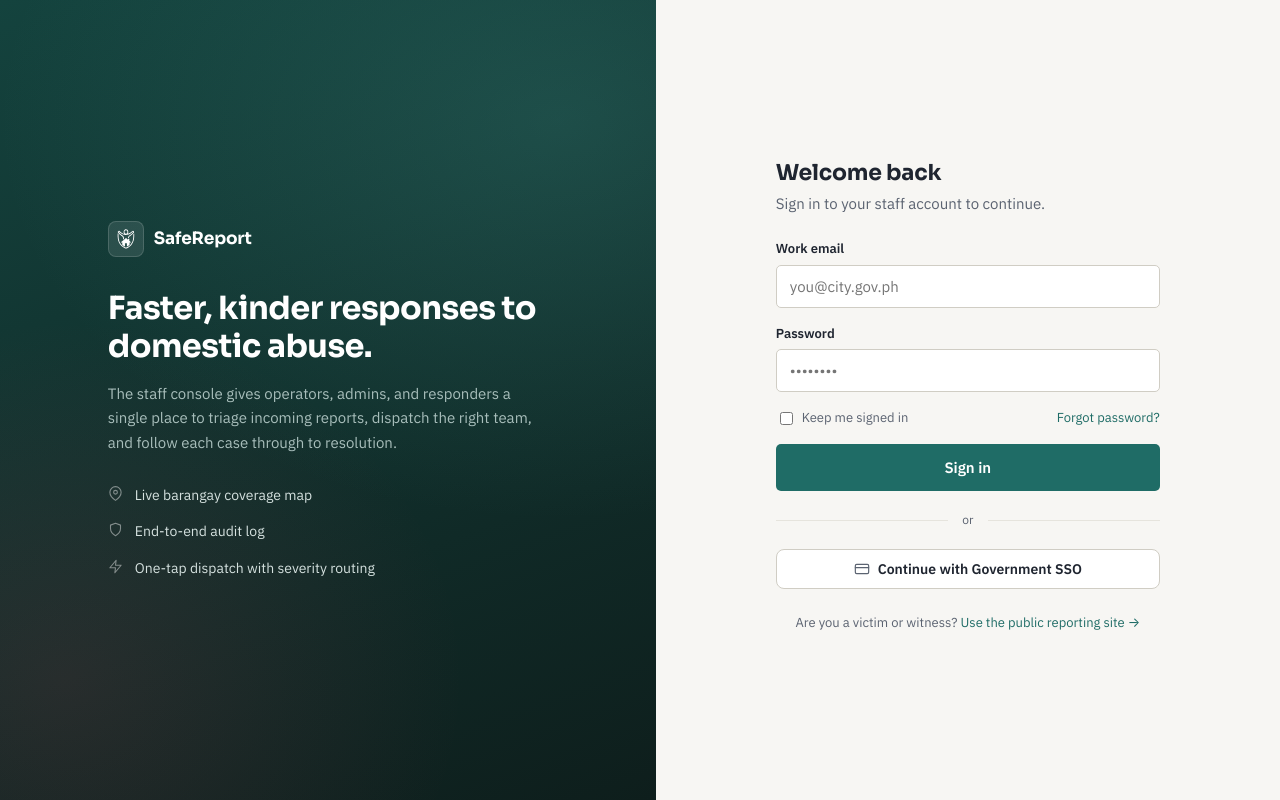
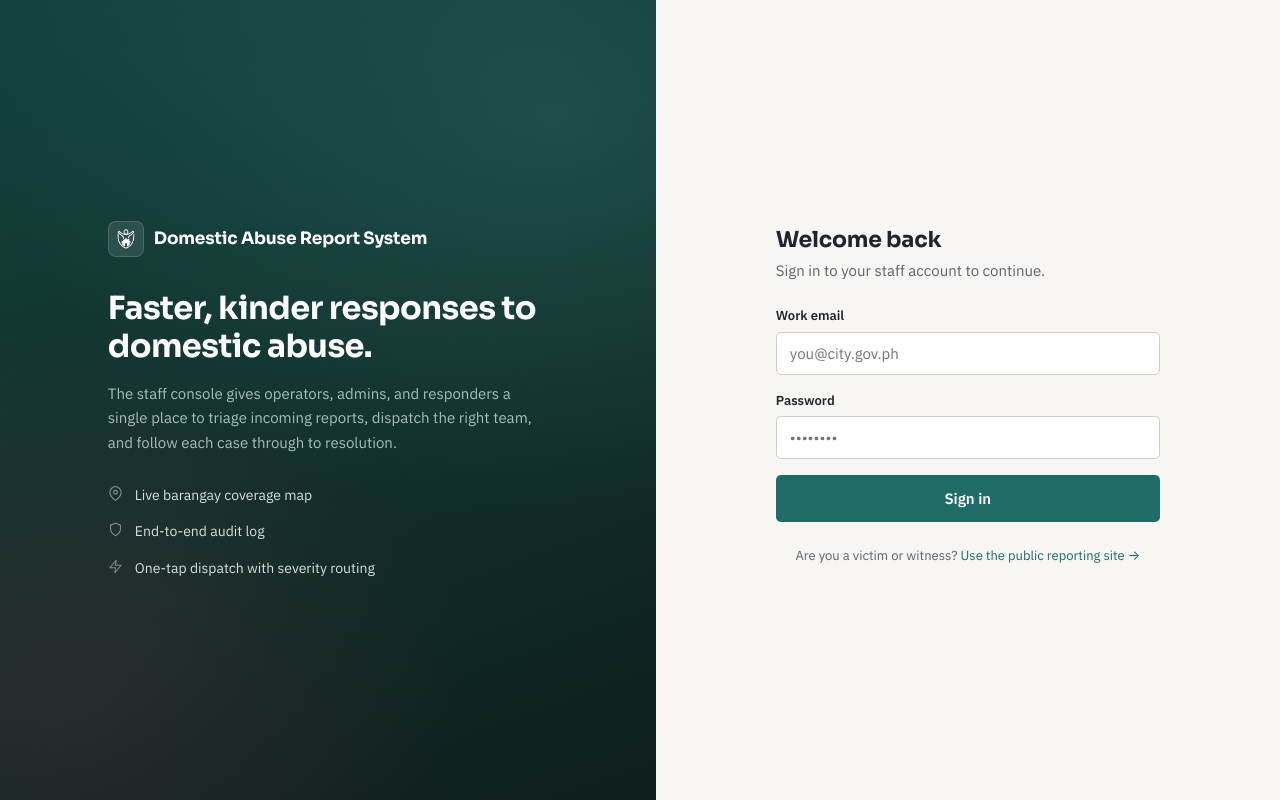
Before and after one commit to 5kr1mp/dars, a Vue app in the folder client/: page /staff/login in a window 1280 px wide. Built offline with nearby package versions, Linux system fonts and the light colour scheme.

Commit message:
refactor: update login functionality and improve error handling in LoginView

```diff
--- a/client/src/views/staff/LoginView.vue
+++ b/client/src/views/staff/LoginView.vue
@@ -1,25 +1,29 @@
 <script setup lang="ts">
 import { ref } from 'vue'
-import { useRouter } from 'vue-router'
 import AppButton from '../../components/common/AppButton.vue'
 import AppLogo from '../../components/common/AppLogo.vue'
+import { useAuth } from '../../services/auth'
 
-const router = useRouter()
+const { login: authLogin } = useAuth()
 const email = ref('')
 const password = ref('')
 const loading = ref(false)
 const error = ref('')
 
-function login() {
+async function login() {
   if (!email.value || !password.value) {
     error.value = 'Please enter your email and password.'
     return
   }
   error.value = ''
   loading.value = true
-  setTimeout(() => {
-    router.push('/staff/dashboard')
-  }, 600)
+  try {
+    await authLogin(email.value, password.value)
+  } catch (e: any) {
+    error.value = e.message ?? 'Invalid credentials. Please try again.'
+  } finally {
+    loading.value = false
+  }
 }
 </script>
 
@@ -31,7 +35,7 @@ function login() {
           <span class="brand__mark">
             <AppLogo :size="20" variant="white" />
           </span>
-          <strong>SafeReport</strong>
+          <strong>Domestic Abuse Report System</strong>
         </div>
         <h1>Faster, kinder responses to domestic abuse.</h1>
         <p>
@@ -101,31 +105,12 @@ function login() {
             />
           </div>
 
-          <div class="auth__meta">
-            <label class="check">
-              <input type="checkbox" /> Keep me signed in
-            </label>
-            <a href="#" class="forgot-link">Forgot password?</a>
-          </div>
-
           <div v-if="error" class="error" role="alert">{{ error }}</div>
 
           <AppButton type="submit" variant="primary" size="lg" block :disabled="loading">
             {{ loading ? 'Signing in…' : 'Sign in' }}
           </AppButton>
         </form>
-
-        <div class="divider"><span>or</span></div>
-
-        <button class="sso-btn">
-          <svg width="16" height="16" viewBox="0 0 24 24" fill="none" stroke="currentColor"
-            stroke-width="1.75" stroke-linecap="round" stroke-linejoin="round"
-            aria-hidden="true">
-            <rect x="2" y="5" width="20" height="14" rx="2" />
-            <path d="M2 10h20" />
-          </svg>
-          Continue with Government SSO
-        </button>
 
         <p class="auth__foot muted">
           Are you a victim or witness?
@@ -273,22 +258,6 @@ function login() {
   gap: var(--space-4);
 }
 
-.auth__meta {
-  display: flex;
-  align-items: center;
-  justify-content: space-between;
-  font-size: 13px;
-}
-
-.forgot-link {
-  color: var(--color-primary-600);
-  text-decoration: none;
-}
-
-.forgot-link:hover {
-  text-decoration: underline;
-}
-
 .error {
   background: var(--color-danger-bg);
   color: var(--color-danger);
@@ -297,65 +266,6 @@ function login() {
   border-radius: 6px;
   font-size: 13px;
   line-height: 1.5;
-}
-
-.check {
-  display: inline-flex;
-  align-items: center;
-  gap: var(--space-1-5, 6px);
-  color: var(--color-text-muted);
-  cursor: pointer;
-  user-select: none;
-}
-
-/* ─── Divider ───────────────────────────────────────────── */
-.divider {
-  margin: var(--space-5) 0;
-  text-align: center;
-  position: relative;
-  color: var(--color-text-muted);
-  font-size: 12px;
-}
-
-.divider::before,
-.divider::after {
-  content: '';
-  position: absolute;
-  top: 50%;
-  width: calc(50% - 20px);
-  height: 1px;
-  background: var(--color-border);
-}
-
-.divider::before { left: 0; }
-.divider::after { right: 0; }
-
-/* ─── SSO button ────────────────────────────────────────── */
-.sso-btn {
-  width: 100%;
-  display: flex;
-  align-items: center;
-  justify-content: center;
-  gap: var(--space-2);
-  padding: var(--space-2-5, 10px) var(--space-3-5, 14px);
-  border: 1px solid var(--color-border-strong);
-  background: var(--color-surface);
-  border-radius: 8px;
-  font-size: 14px;
-  font-weight: 600;
-  color: var(--color-text);
-  cursor: pointer;
-  transition: background 0.15s ease, border-color 0.15s ease;
-}
-
-.sso-btn:hover {
-  border-color: var(--color-primary-400);
-  background: var(--color-surface-alt);
-}
-
-.sso-btn svg {
-  color: var(--color-text-muted);
-  flex-shrink: 0;
 }
 
 /* ─── Footer ────────────────────────────────────────────── */
```
